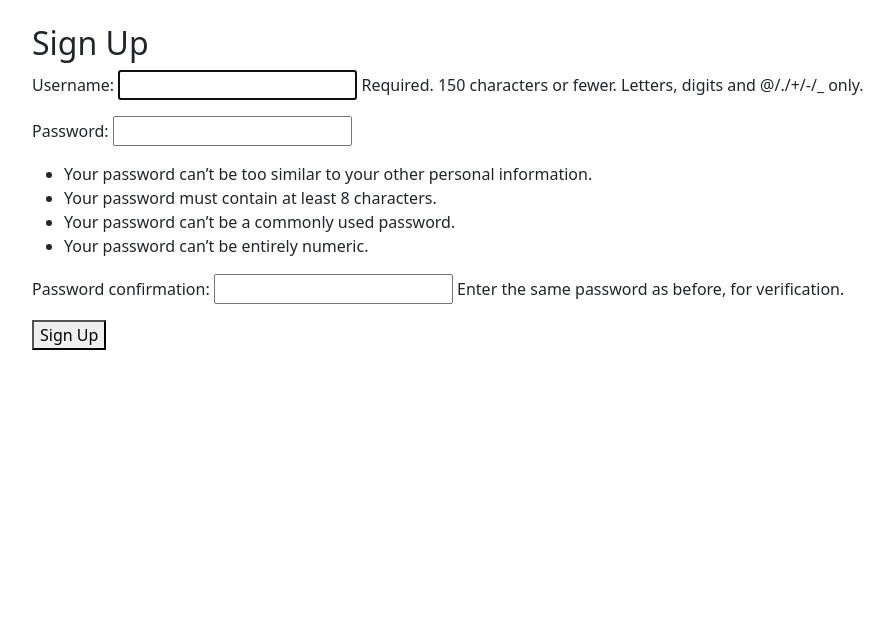
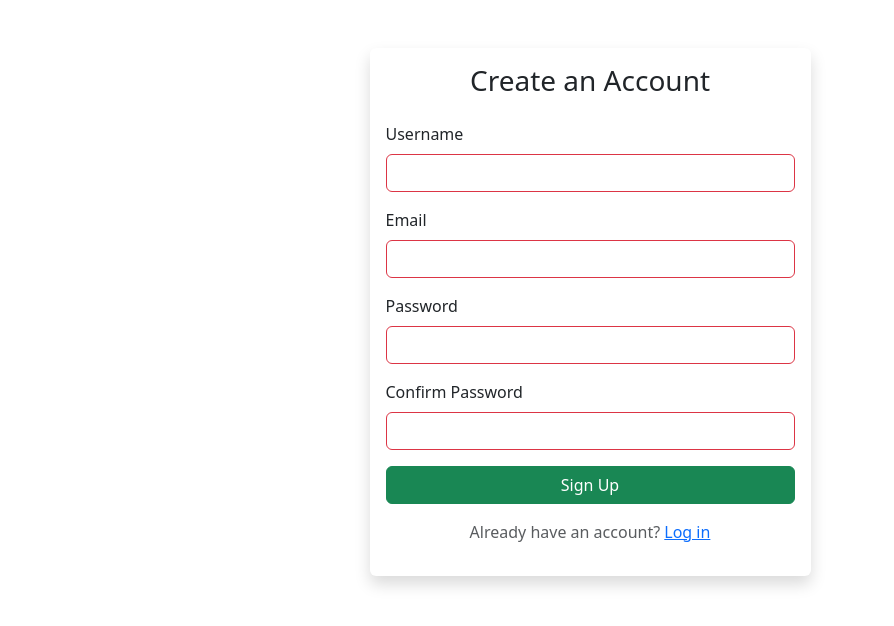
Before and after one commit to agodahdev/Skillbridge, a Django app: page /accounts/signup/ in a window 1280 px wide. Shown: the part 56-682 px from the top of the page, without its empty margins (50-944 px from the left). Run offline with Django 5.2, Linux system fonts and the light colour scheme.

Commit message:
update the sign up page with css styling

```diff
--- /dev/null
+++ b/skillbridge/services/static/css/style.css
@@ -0,0 +1,7 @@
+input:required:invalid {
+  border-color: #dc3545;
+}
+
+input:required:valid {
+  border-color: #28a745;
+}
--- a/skillbridge/skillbridge_project/settings.py
+++ b/skillbridge/skillbridge_project/settings.py
@@ -29,7 +29,7 @@ import os
 ALLOWED_HOSTS = [
     "localhost",
     "127.0.0.1",
-    "8000-agodahdev-skillbridge-lok35d4n8qw.ws-eu120.gitpod.io",
+    "8000-agodahdev-skillbridge-15ctzq3u2r4.ws-eu120.gitpod.io",
 ]
 
 
@@ -136,5 +136,5 @@ LOGIN_REDIRECT_URL = '/services/dashboard'
 LOGOUT_REDIRECT_URL = '/'
 
 CSRF_TRUSTED_ORIGINS = [
-    "https://8000-agodahdev-skillbridge-lok35d4n8qw.ws-eu120.gitpod.io",
+    "https://8000-agodahdev-skillbridge-15ctzq3u2r4.ws-eu120.gitpod.io",
 ]
--- a/skillbridge/templates/registration/signup.html
+++ b/skillbridge/templates/registration/signup.html
@@ -1,9 +1,69 @@
 {% extends 'base.html' %}
 {% block content %}
-<h2>Sign Up</h2>
-<form method="post">
-    {% csrf_token %}
-    {{ form.as_p }}
-    <button type="submit">Sign Up</button>
-</form>
+<div class="container mt-5">
+    <div class="row justify-content-center">
+        <div class="col-md-6 col-lg-5">
+            <div class="card shadow border-0">
+                <div class="card-body">
+                    <h3 class="text-center mb-4">Create an Account</h3>
+
+                    {% if form.errors %}
+                        <div class="alert alert-danger">
+                            Please fix the errors below.
+                        </div>
+                    {% endif %}
+
+                    <form method="POST" novalidate autocomplete="off">
+                        {% csrf_token %}
+
+                        <!-- Username -->
+                        <div class="mb-3">
+                            <label for="id_username" class="form-label">Username</label>
+                            <input type="text" name="username" id="id_username" class="form-control" required maxlength="150">
+                            {% if form.username.errors %}
+                                <div class="text-danger small">{{ form.username.errors.0 }}</div>
+                            {% endif %}
+                        </div>
+
+                        <!-- Email -->
+                        <div class="mb-3">
+                            <label for="id_email" class="form-label">Email</label>
+                            <input type="email" name="email" id="id_email" class="form-control" required>
+                            {% if form.email.errors %}
+                                <div class="text-danger small">{{ form.email.errors.0 }}</div>
+                            {% endif %}
+                        </div>
+
+                        <!-- Password -->
+                        <div class="mb-3">
+                            <label for="id_password1" class="form-label">Password</label>
+                            <input type="password" name="password1" id="id_password1" class="form-control" required minlength="8">
+                            {% if form.password1.errors %}
+                                <div class="text-danger small">{{ form.password1.errors.0 }}</div>
+                            {% endif %}
+                        </div>
+
+                        <!-- Confirm Password -->
+                        <div class="mb-3">
+                            <label for="id_password2" class="form-label">Confirm Password</label>
+                            <input type="password" name="password2" id="id_password2" class="form-control" required>
+                            {% if form.password2.errors %}
+                                <div class="text-danger small">{{ form.password2.errors.0 }}</div>
+                            {% endif %}
+                        </div>
+
+                        <!-- Submit -->
+                        <button type="submit" class="btn btn-success w-100">Sign Up</button>
+                    </form>
+
+                    <div class="mt-3 text-center">
+                        <p class="text-muted">Already have an account?
+                            <a href="{% url 'login' %}">Log in</a>
+                        </p>
+                    </div>
+                </div>
+            </div>
+        </div>
+    </div>
+</div>
 {% endblock %}
```
Also changed, not shown: skillbridge/db.sqlite3.
